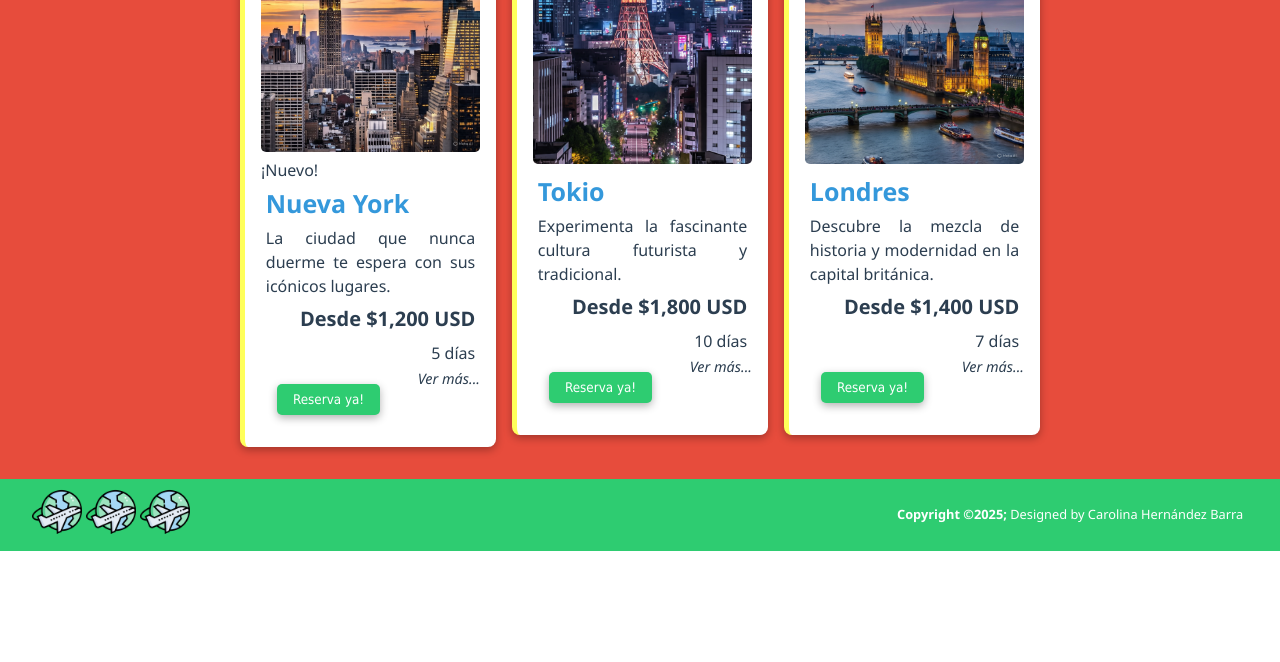
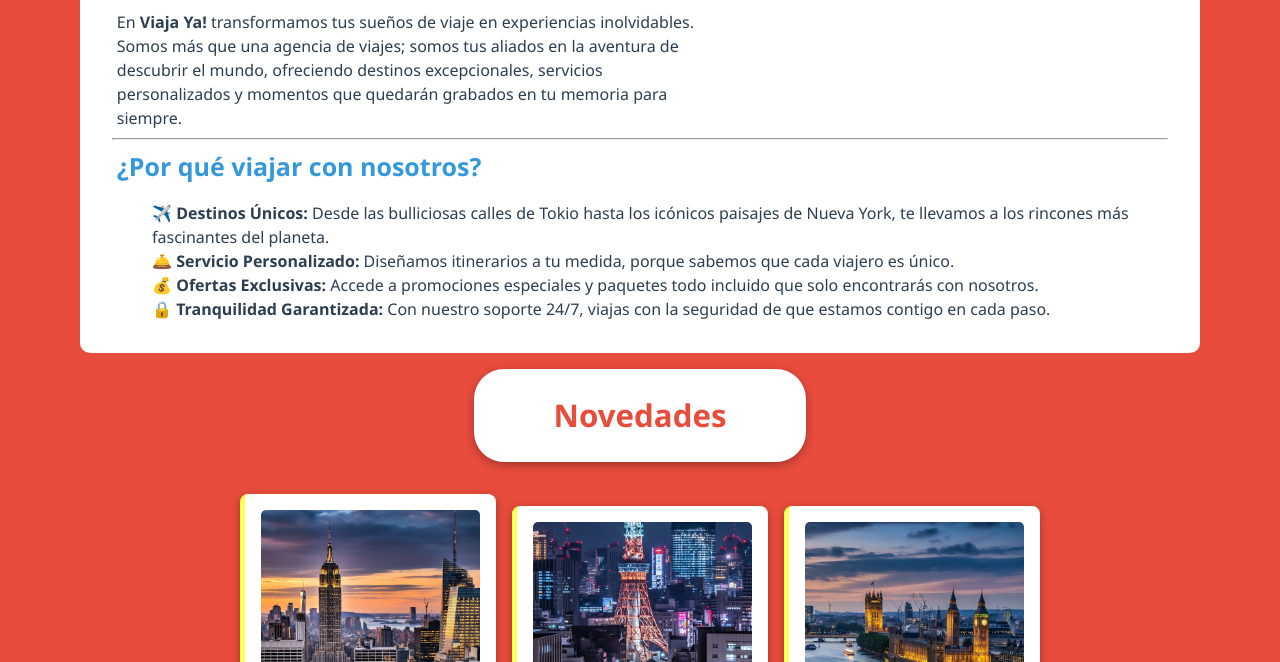
Before and after one commit to CaroHernz/Proyecto-SASS, a plain HTML site: page index.html in a window 1280 px wide. Shown: the part 616-1278 px from the top of the page. Before the commit the page ends 1167 px from the top, so only its background shows below. Drawn offline with Linux system fonts and the light colour scheme.

Commit message:
modificacion home

```diff
--- a/index.html
+++ b/index.html
@@ -33,6 +33,25 @@
                 <span class="hero__title--a">Viaja </span><span class="hero__title--b">Ya</span><span class="hero__title--c">! </span>
                 <p>Descubre el Mundo Ahora</p>
             </div>
+        </section>
+        <section class="info-container">
+            <h2>Descubre, Explora, Vive</h2>
+            <p>En <strong>Viaja Ya!</strong> transformamos tus sueños de viaje en experiencias inolvidables. Somos más que una agencia de viajes; somos tus aliados en la aventura de descubrir el mundo, ofreciendo destinos excepcionales, servicios personalizados y momentos que quedarán grabados en tu memoria para siempre.</p>
+            <hr>
+            <h3>¿Por qué viajar con nosotros?</h3>
+            <ul>
+                <li>✈️ <strong>Destinos Únicos: </strong> Desde las bulliciosas calles de Tokio hasta los icónicos paisajes de Nueva York, te llevamos a los rincones más fascinantes del planeta.
+                </li>
+                <li>🛎️ <strong>Servicio Personalizado:</strong> Diseñamos itinerarios a tu medida, porque sabemos que cada viajero es único.
+                </li>
+                <li>💰 <strong>Ofertas Exclusivas:</strong> Accede a promociones especiales y paquetes todo incluido que solo encontrarás con nosotros.
+                </li>
+                <li>🔒 <strong>Tranquilidad Garantizada:</strong> Con nuestro soporte 24/7, viajas con la seguridad de que estamos contigo en cada paso.
+                </li>
+            </ul>
+        </section>
+        <section class="news-container">
+            <h2>Novedades</h2>
         </section>
         <section class="destinations">
             <div class="destination-card">
--- a/scss/abstracts/_functions.scss
+++ b/scss/abstracts/_functions.scss
@@ -0,0 +1,5 @@
+@use '../abstracts/variables' as *;
+
+@function percentage($width, $max-width) {
+    @return math.div($width, $max-width) * 100%;
+  }
--- a/scss/abstracts/_variables.scss
+++ b/scss/abstracts/_variables.scss
@@ -1,6 +1,8 @@
 $font-text: 'Segoe UI', Tahoma, Geneva, Verdana, sans-serif;
 $font-title: 'Tahoma', sans-serif;
 
+$width: 800px;
+$max-width: 1200px;
 $border-radius: 10px;
 $shadow: 0 3px 8px rgba(0,0,0,0.3);
 
--- a/scss/base/_reset.scss
+++ b/scss/base/_reset.scss
@@ -0,0 +1,22 @@
+ul,
+ol {
+  list-style: none;
+}
+
+a {
+  text-decoration: none;
+}
+
+input,
+button,
+textarea,
+select {
+  margin: 0;
+  padding: 0;
+  border: none;
+  background: none;
+}
+
+button {
+  cursor: pointer;
+}
--- a/scss/pages/_home.scss
+++ b/scss/pages/_home.scss
@@ -3,3 +3,26 @@
 @use '../abstracts/mixins' as *;
 @use '../base/base' as *;
 @use '../base/typography' as *;
+
+.info-container {
+    background-color: $color-white;
+    padding: 1rem 2rem;
+    border-radius: 10px;
+    & p {
+        color: $color-dark;
+    }
+    & li {
+        color: $color-dark;
+    }
+}
+.news-container {
+    background-color: $color-white;
+    margin-top: 1rem;
+    margin-bottom: 1rem;
+    padding: 0rem 5rem;
+    color: $color-accent;
+    border-radius: 30px;
+    box-shadow: $shadow;
+
+
+}
```
Also changed, not shown: assets/css/style.css, 1 other file.
